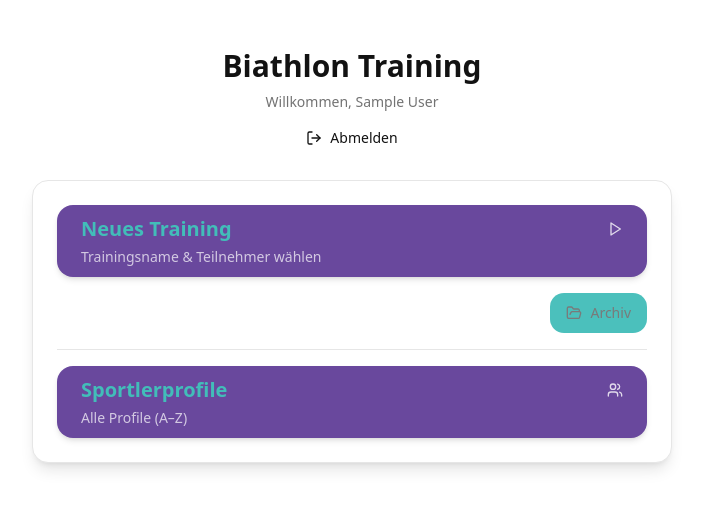
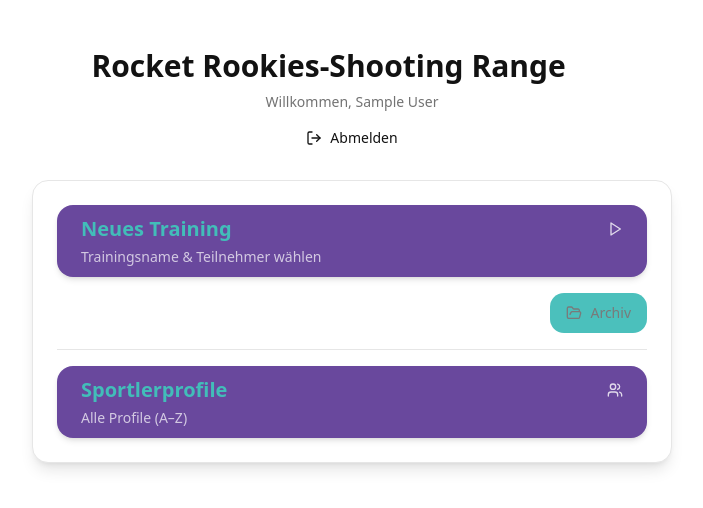
Before and after one commit to johanfritzsteiniger-stack/biathlon-tap-trace, a React (Vite) app: page / in a window 1280 px wide. Shown: the top 508 px of the page, without its empty margins (288-991 px from the left). Built offline with nearby package versions, Linux system fonts and the light colour scheme; sample sign-in values are in the browser's storage.

Commit message:
Visual edit in Lovable
Edited UI in Lovable

```diff
--- a/src/pages/Home.tsx
+++ b/src/pages/Home.tsx
@@ -49,7 +49,7 @@ const Home = () => {
   return <main className="min-h-screen bg-background p-4">
       <div className="mx-auto max-w-screen-sm space-y-6 pt-8">
         <div className="space-y-2 text-center">
-          <h1 className="text-3xl font-bold text-foreground">Biathlon Training</h1>
+          <h1 className="text-3xl font-bold text-foreground">Rocket Rookies-Shooting Range      </h1>
           <p className="text-sm text-muted-foreground">Willkommen, {user.name}</p>
           <Button variant="ghost" size="sm" onClick={handleLogout} className="mx-auto gap-2">
             <LogOut className="h-4 w-4" />
```
